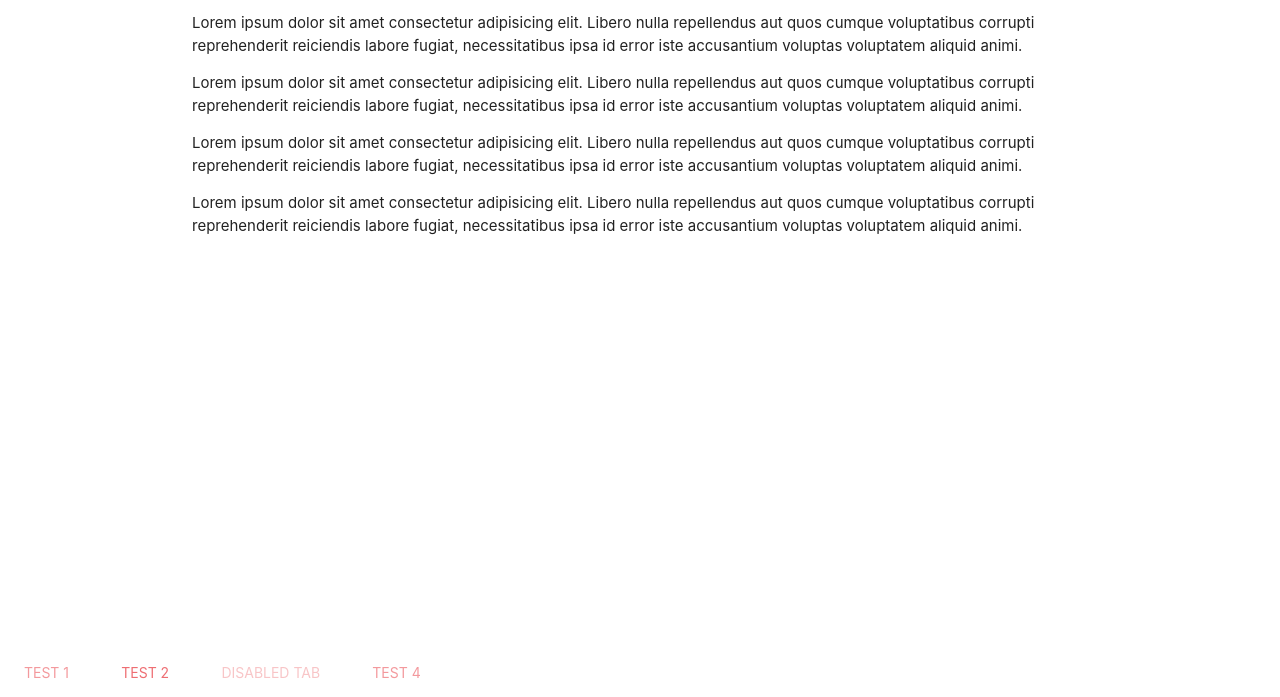
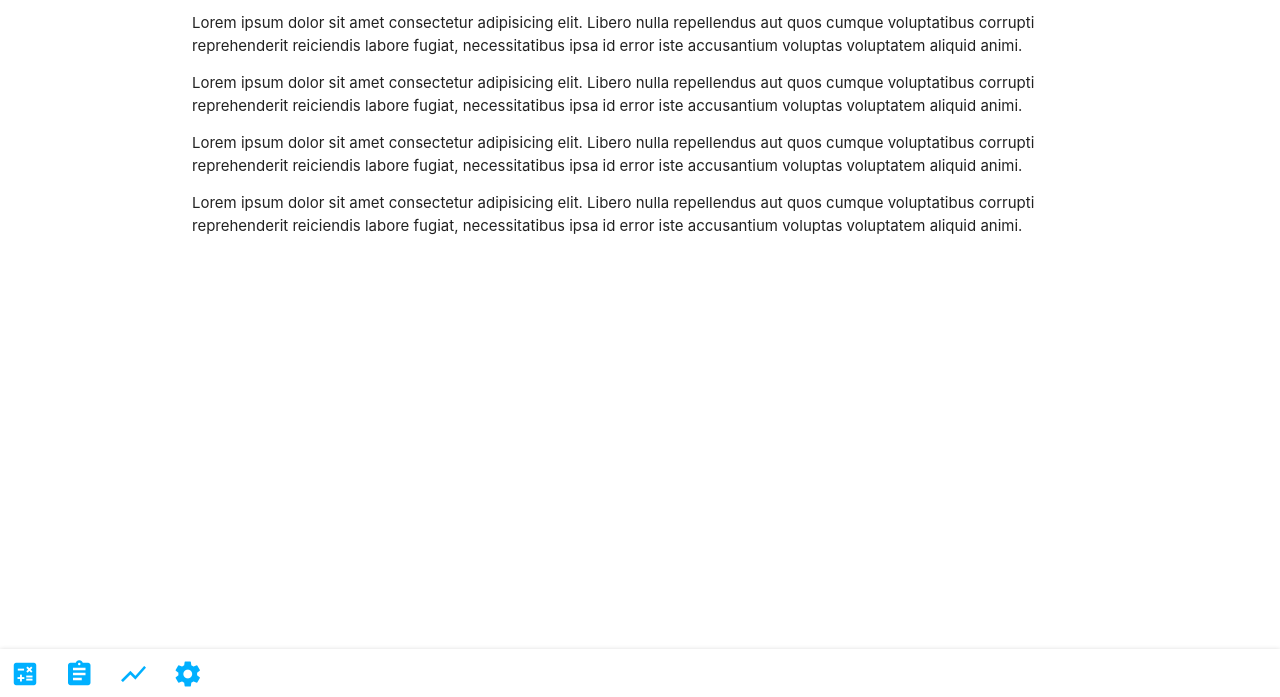
Before and after one commit to banutri/banu-mobile, a plain HTML site: page index.html in a window 1280 px wide. Shown: the part 103-800 px from the top of the page. Drawn offline with nearby package versions, Linux system fonts and the light colour scheme.

Commit message:
change menu color icon

```diff
--- a/css/custom.css
+++ b/css/custom.css
@@ -2,6 +2,8 @@
 {
     position: fixed;
     bottom: 0;
+    width: 100% !important;
+    /* padding:10px; */
 }
 
 .container
@@ -25,3 +27,15 @@ nav.custom-top-nav
     position: fixed;
     top: 0;
 }
+
+.tab>a
+{
+    padding: 10px !important;
+    color:#00b0ff !important;
+
+
+}
+.material-icons
+{
+    font-size: 30px;
+}
--- a/index.html
+++ b/index.html
@@ -42,13 +42,15 @@
             voluptas voluptatem aliquid animi.</p>
     </div>
 
-    <div class="custom-bottom-menu">
+    <div class="custom-bottom-menu z-depth-1">
         <div class="col s12">
             <ul class="tabs">
-                <li class="tab col s3"><a href="#test1">Test 1</a></li>
-                <li class="tab col s3"><a class="active" href="#test2">Test 2</a></li>
-                <li class="tab col s3 disabled"><a href="#test3">Disabled Tab</a></li>
-                <li class="tab col s3"><a href="#test4">Test 4</a></li>
+                <li class="tab col s3"><a href="#test1"><i class="material-icons">
+                    calculate
+                </i></a></li>
+                <li class="tab col s3"><a class="active" href="#test2"> <i class="material-icons">assignment</i> </a></li>
+                <li class="tab col s3 "><a href="#test3"> <i class="material-icons">show_chart</i> </a></li>
+                <li class="tab col s3"><a href="#test4"><i class="material-icons">settings</i></a></li>
             </ul>
         </div>
     </div>
```
